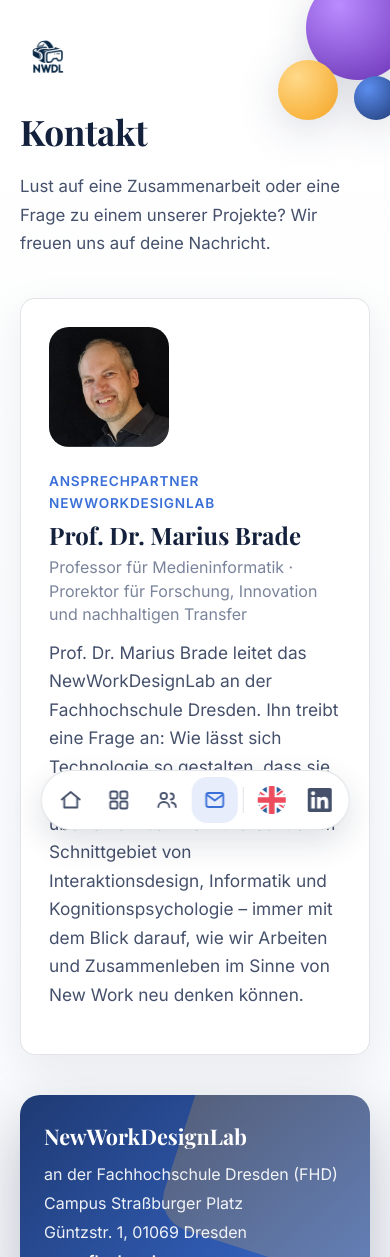
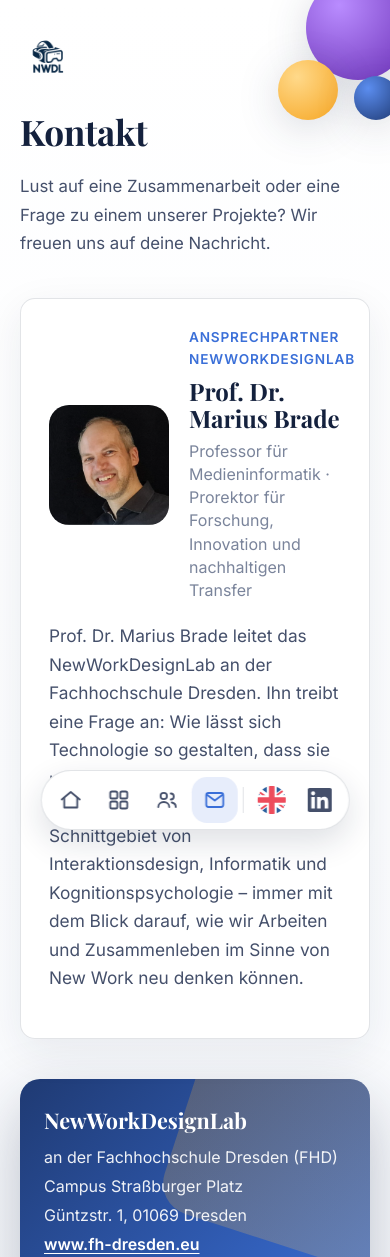
Before and after one commit to NewWorkDesignLab/website, a Next.js app: page /contact in a window 390 px wide. Shown: the top 1257 px of the page. Built offline with nearby package versions, Linux system fonts and the light colour scheme; a web font is replaced by a local one.

Commit message:
fixed marius alignment contact page

```diff
--- a/src/components/ContactBlock.tsx
+++ b/src/components/ContactBlock.tsx
@@ -57,8 +57,8 @@
             <span className="contact-spotlight-role">{cp.role}</span>
             <strong className="contact-spotlight-name">{cp.person}</strong>
             <span className="contact-spotlight-title">{cp.titleFhd}</span>
-            <p className="contact-spotlight-bio">{cp.bio}</p>
           </div>
+          <p className="contact-spotlight-bio">{cp.bio}</p>
         </div>
       ) : null}
 
--- a/src/styles/globals.css
+++ b/src/styles/globals.css
@@ -1496,9 +1496,14 @@
 .contact-spotlight {
   position: relative;
   z-index: 3;
-  display: flex;
-  gap: clamp(1.5rem, 3vw, 2.75rem);
-  align-items: center;
+  /* Grid: photo in column 1 (spanning both rows), the role/name/title meta in
+     column 2 row 1, and the bio in column 2 row 2. This same structure flips to
+     "photo + meta side by side, bio full-width below" on mobile. */
+  display: grid;
+  grid-template-columns: auto minmax(0, 1fr);
+  column-gap: clamp(1.5rem, 3vw, 2.75rem);
+  row-gap: 0.5rem;
+  align-items: start;
   padding: clamp(1.75rem, 3vw, 2.75rem);
   background: #fff;
   border: 1px solid var(--border);
@@ -1508,7 +1513,9 @@
 
 .contact-spotlight-photo {
   position: relative;
-  flex: 0 0 auto;
+  grid-column: 1;
+  grid-row: 1 / span 2;
+  align-self: center;
   width: clamp(7.5rem, 13vw, 11rem);
   aspect-ratio: 1;
   border-radius: 1.25rem;
@@ -1521,6 +1528,8 @@
 }
 
 .contact-spotlight-text {
+  grid-column: 2;
+  grid-row: 1;
   display: flex;
   flex-direction: column;
   gap: 0.45rem;
@@ -1549,6 +1558,8 @@
 }
 
 .contact-spotlight-bio {
+  grid-column: 2;
+  grid-row: 2;
   margin-top: 0.35rem;
   font-size: 1.08rem;
   line-height: 1.65;
@@ -2039,10 +2050,20 @@
   .home-contact-block strong.home-contact-person {
     font-size: 1.15rem;
   }
+  /* Mobile: Foto + Basisinfos (Rolle/Name/Titel) nebeneinander in Zeile 1,
+     die Bio darunter über die volle Breite — so hängt der Bio-Text nicht mehr
+     so weit unten. */
   .contact-spotlight {
-    flex-direction: column;
-    align-items: flex-start;
-    gap: 1.5rem;
+    align-items: center;
+    column-gap: 1.25rem;
+    row-gap: 1.25rem;
+  }
+  .contact-spotlight-photo {
+    grid-row: 1;
+  }
+  .contact-spotlight-bio {
+    grid-column: 1 / -1;
+    margin-top: 0;
   }
 
   /* Footer flows at the end on every page (no overlap with the bar). */
```
